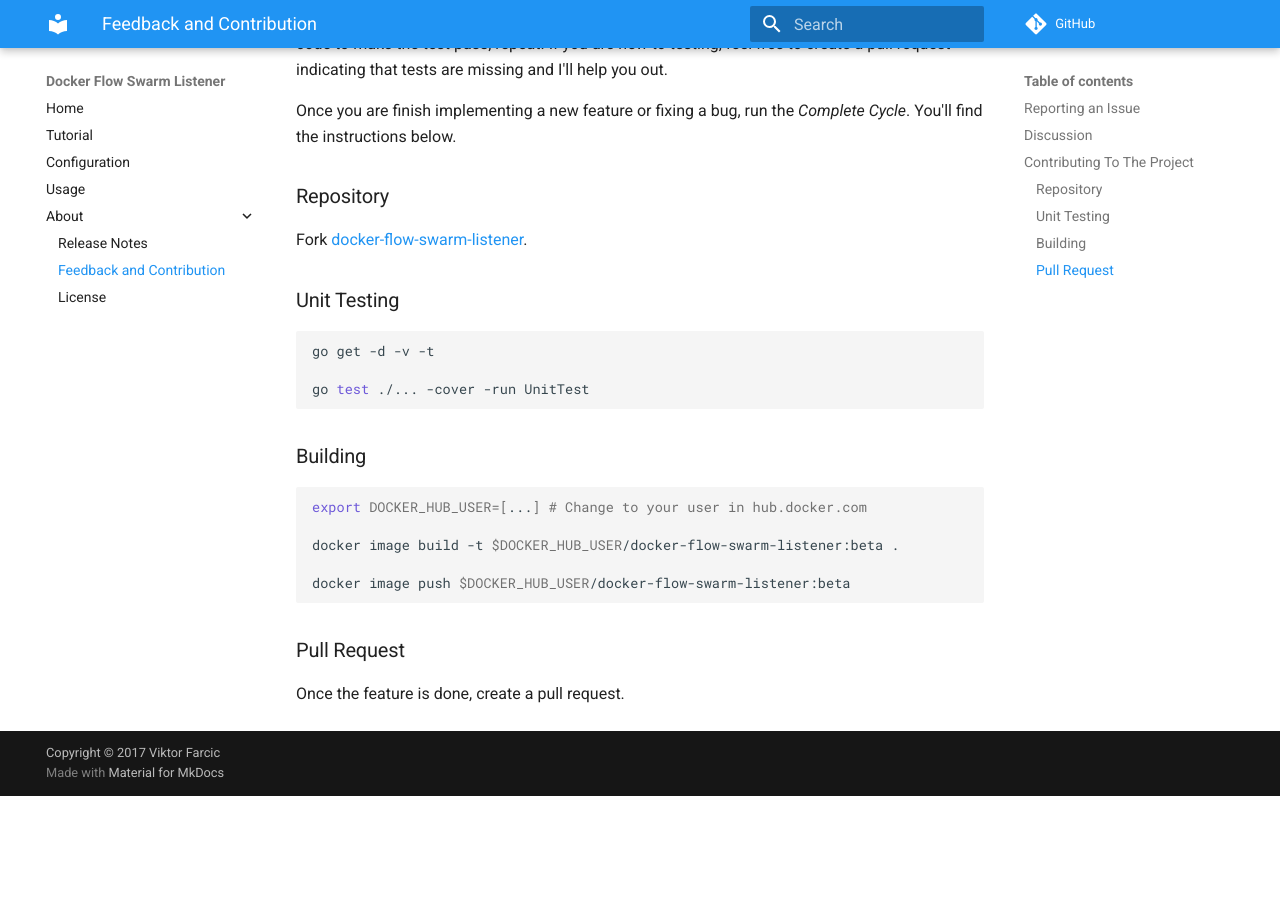
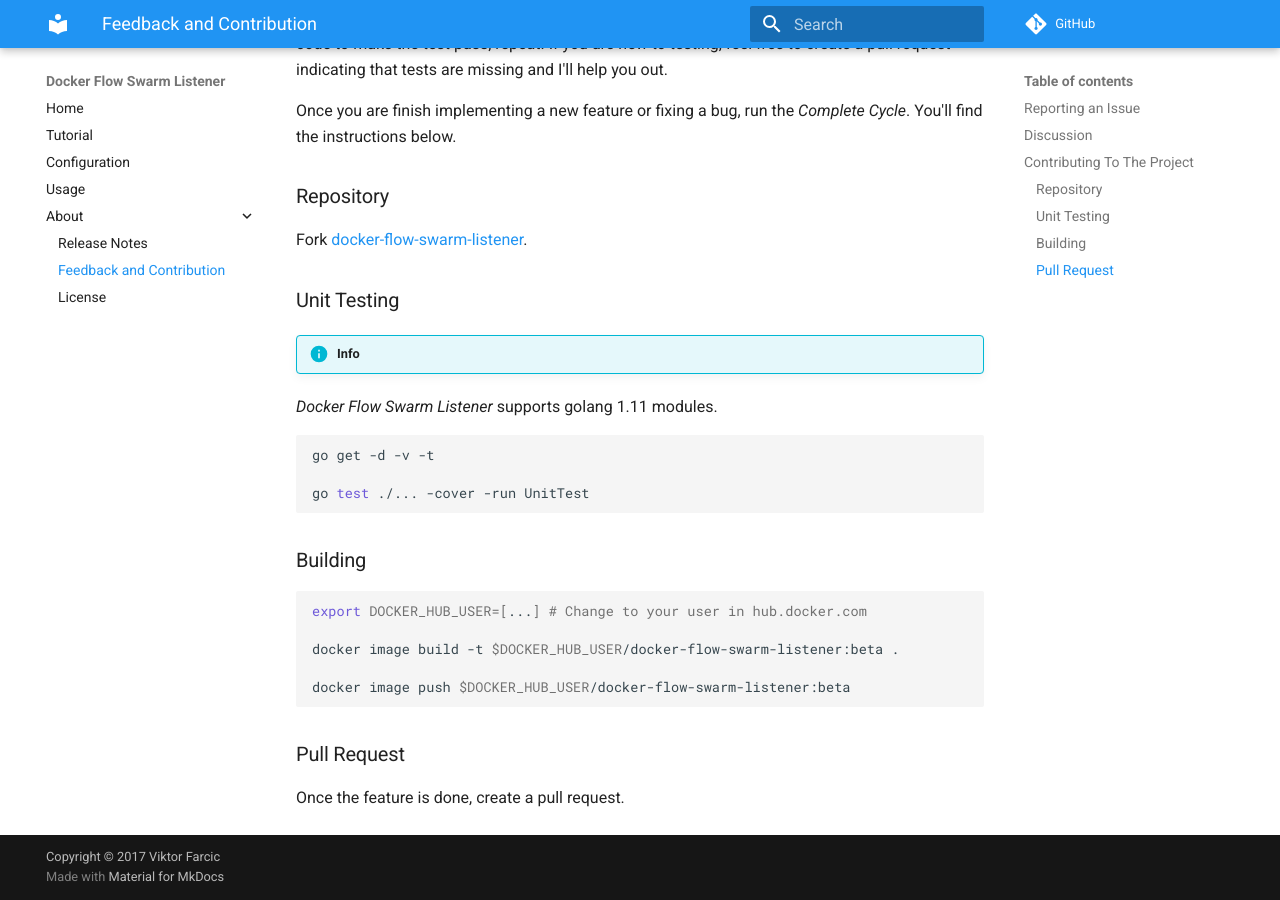
Before and after one commit to docker-flow/docker-flow-swarm-listener, an MkDocs documentation site: the page built from docs/feedback-and-contribution.md, in a window 1280 px wide and 900 px high, scrolled down 911 px. Built offline with MkDocs 1.6.1 and Material for MkDocs 9.7.7, drawn with Linux system fonts in a browser that asks for light colours; comment, search, counter and statistics services are not loaded; old or Windows-style settings are respelled for this version of MkDocs; before the commit the page ends 1707 px from its top, so only the background shows below that.

Commit message:
DOC: Adds statement on golang 1.11

````diff
--- a/docs/feedback-and-contribution.md
+++ b/docs/feedback-and-contribution.md
@@ -32,6 +32,9 @@ Fork [docker-flow-swarm-listener](https://github.com/docker-flow/docker-flow-swa
 
 ### Unit Testing
 
+!!! info
+  *Docker Flow Swarm Listener* supports golang 1.11 modules.
+
 ```bash
 go get -d -v -t
 
````
